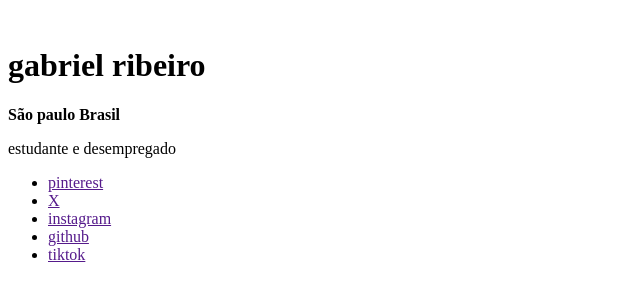
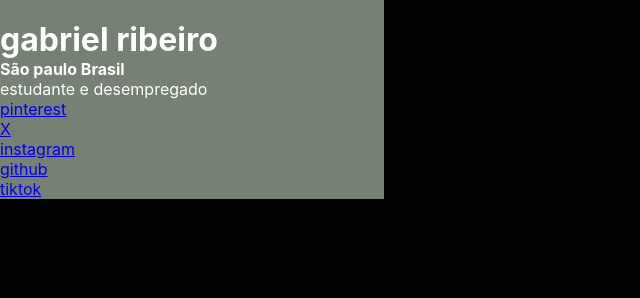
Before and after one commit to gabrielriri/Link-tree, a plain HTML site: page index.html in a window 1280 px wide. Shown: the whole page, without its empty margins (0-640 px from the left). Drawn offline with Linux system fonts and the light colour scheme.

Commit message:
final do projeto

```diff
--- a/index.html
+++ b/index.html
@@ -4,6 +4,7 @@
     <meta charset="UTF-8">
     <meta name="viewport" content="width=device-width, initial-scale=1.0">
     <title>trabalho marcio</title>
+    <link rel="stylesheet" href="style.css">
 </head>
 <body>
     <div>
@@ -18,24 +19,24 @@
 
         <ul>
             <li>
-                <a href="">pinterest</a>
+                <a href="https://pin.it/5VKvR9oFm">pinterest</a>
 
             </li>
 
             <li>
-                <a href="">X</a>
+                <a href="https://x.com/User62829917">X</a>
             </li>
 
             <li>
-                <a href="">instagram</a>
+                <a href="https://www.instagram.com/gaabs_bss/">instagram</a>
             </li>
 
             <li>
-                <a href="">github</a>
+                <a href="https://github.com/gabrielriri">github</a>
             </li>
 
             <li>
-                <a href="">tiktok</a>
+                <a href="https://www.tiktok.com/@gabcannabs?is_from_webapp=1&sender_device=pc">tiktok</a>
             </li>
         </ul>
     </div>
--- /dev/null
+++ b/style.css
@@ -0,0 +1,25 @@
+@import url('https://fonts.googleapis.com/css2?family=Roboto:ital,wght@0,100..900;1,100..900&display=swap');
+
+ * {
+    margin: 0;
+    padding: 0;
+    box-sizing: border-box;
+    font-family: "inter", sans-serif;
+
+}
+
+:root{
+    --black: #020402;
+    --reseda-green: #758173;
+    --green: #C5EFCB;
+    --white: #FFF
+}
+body{
+    background-color: var(--black);
+
+}
+div{
+    background-color: var(--reseda-green);
+    color: var(--white);
+    width: 384px;
+}
```
